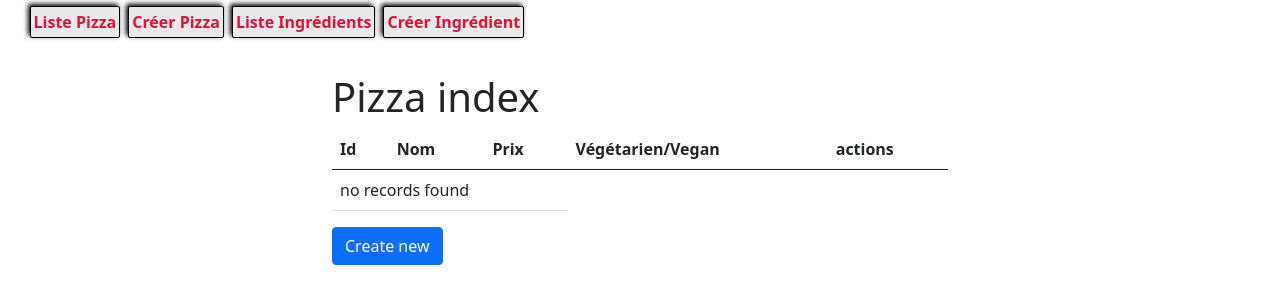
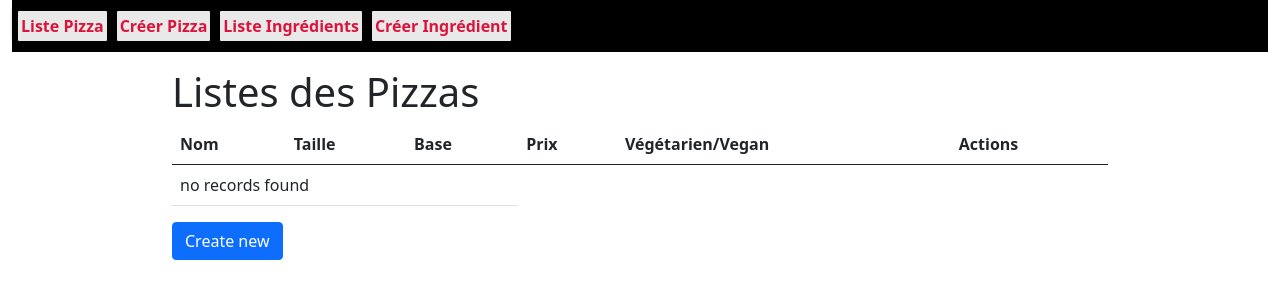
Before and after one commit to ThomasGT78/ECF_Create_Pizza, a Symfony app: template templates/pizza/index.html.twig in a window 1280 px wide. Shown: the top 304 px of the page. Run offline with Twig, Linux system fonts and the light colour scheme; the template is opened without the code that fills it, so the values that code supplies are empty; some libraries are stand-ins or nearby versions.

Commit message:
Ajout des prix sur l'ajout des ingrédients dans la création de pizza, Affichage des liste et les labels

```diff
--- a/public/css/style.css
+++ b/public/css/style.css
@@ -2,14 +2,15 @@
     display: flex;
     flex-direction: row;
     flex-wrap: wrap;
-    padding: 6px 0 6px 1% ;
-    margin: 0 5px 5px 5px;
+    align-content: center;
+    padding: 10px 5px ;
+    margin: 0;
     list-style-type: none;
     /* background-color: rgb(233, 233, 233); */
 }
 
 .nav-link { /* ul li */
-    margin: 0 8px 8px 0;
+    margin: 0 8px 0 0;
     padding: 3px 0 3px 0;
     border: solid black 1px;
     border-radius: 2px;
@@ -25,3 +26,13 @@
     padding: 3px;
     font-weight: 600;
 }
+
+.btn-save{
+    margin-top: 20px;
+}
+
+nav{
+    background-color: black;
+    margin: 0;
+    padding: 0;
+}
--- a/templates/base.html.twig
+++ b/templates/base.html.twig
@@ -34,7 +34,7 @@
     </nav>
 
     <div class="row justify-content-center">
-        <div class="col-md-6 mt-3">
+        <div class="col-md-9 mt-3">
             {% block body %}{% endblock %}
         </div>
     </div>
--- a/templates/pizza/_form.html.twig
+++ b/templates/pizza/_form.html.twig
@@ -1,4 +1,5 @@
 {{ form_start(form) }}
     {{ form_widget(form) }}
-    <button class="btn btn-primary">{{ button_label|default('Save') }}</button>
+    {{ pizza.pizzaPrice }}
+    <button class="btn btn-primary btn-save">{{ button_label|default('Save') }}</button>
 {{ form_end(form) }}
--- a/templates/pizza/index.html.twig
+++ b/templates/pizza/index.html.twig
@@ -1,25 +1,27 @@
 {% extends 'base.html.twig' %}
 
-{% block title %}Pizza index{% endblock %}
+{% block title %}Listes des Pizzas{% endblock %}
 
 {% block body %}
-    <h1>Pizza index</h1>
+    <h1>Listes des Pizzas</h1>
 
     <table class="table">
         <thead>
             <tr>
-                <th>Id</th>
                 <th>Nom</th>
+                <th>Taille</th>
+                <th>Base</th>
                 <th>Prix</th>
                 <th>Végétarien/Vegan</th>
-                <th>actions</th>
+                <th>Actions</th>
             </tr>
         </thead>
         <tbody>
         {% for pizza in pizzas %}
             <tr>
-                <td>{{ pizza.id }}</td>
                 <td>{{ pizza.pizzaName }}</td>
+                <td>{{ pizza.pizzaSize.sizeName }}</td>
+                <td>{{ pizza.pizzaBase.baseName }}</td>
                 <td>{{ pizza.pizzaPrice }}</td>
                 <td>{{ pizza.isVegiOrVegan }}</td>
                 <td>
@@ -33,6 +35,7 @@
             </tr>
         {% endfor %}
         </tbody>
+
     </table>
 
     <a class="btn btn-primary" href="{{ path('pizza_new') }}">Create new</a>
```
Also changed, not shown: src/Form/PizzaType.php (+12 -3 lines), templates/ingredient/index.html.twig (+6 -8 lines), public/js/script.js (added).
